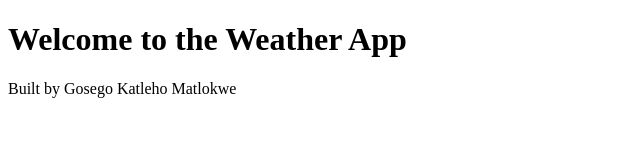
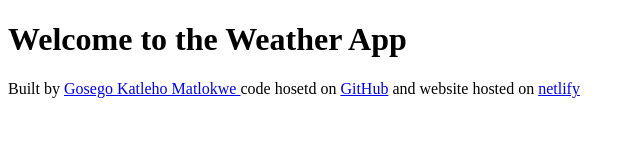
Before and after one commit to GosegoMatlokwe/WeatherApp, a plain HTML site: page index.html in a window 1280 px wide. Shown: the whole page, without its empty margins (0-640 px from the left). Drawn offline with Linux system fonts and the light colour scheme.

Commit message:
Added links to the footer

```diff
--- a/index.html
+++ b/index.html
@@ -12,7 +12,10 @@
         Welcome to the Weather App
     </h1>
     <footer>
-        Built by Gosego Katleho Matlokwe
+        Built by
+        <a href="https://github.com/GosegoMatlokwe" target="_blank"> Gosego Katleho Matlokwe </a> code hosetd on <a
+            href="https://github.com/GosegoMatlokwe/WeatherApp" target="_blank"> GitHub</a> and website hosted on <a
+            href="https://weatherappshecodesgosego.netlify.app/" target="_blank"> netlify</a>
     </footer>
 </body>
 
```
